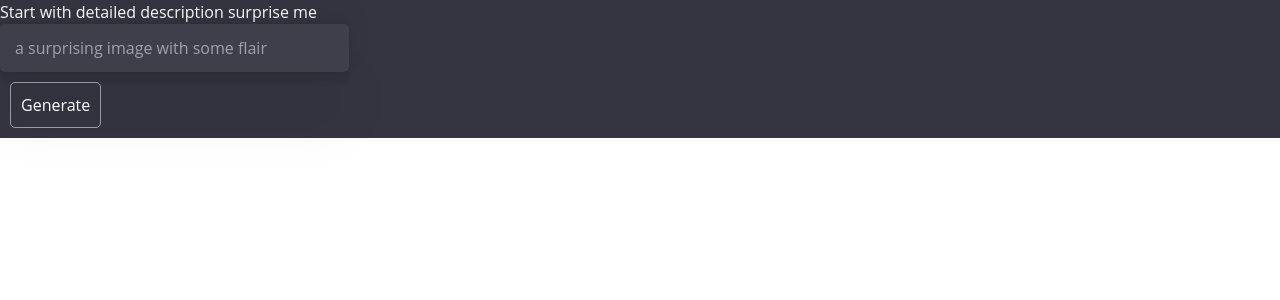
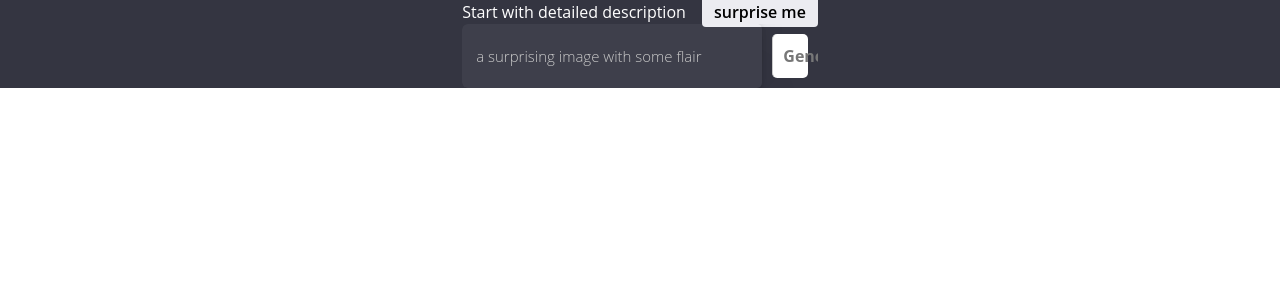
Before and after one commit to Jaymoo87/AIPortal, a React app: page /dalle in a window 1280 px wide. Shown: the top 300 px of the page. Built offline with nearby package versions, Linux system fonts and the light colour scheme.

Commit message:
just alittle more style

```diff
--- a/src/client/pages/DALLE.tsx
+++ b/src/client/pages/DALLE.tsx
@@ -10,12 +10,12 @@ const DALLE = (props: Props) => {
   ];
 
   return (
-    <div className="dalle-app">
+    <div className="w-full h-full dalle-app">
       <section className="search-section">
         <p>
           Start with detailed description <span className="surprise">surprise me</span>
         </p>
-        <div className="input-container">
+        <div className="dalle-input-container">
           <input placeholder="a surprising image with some flair" />
           <button>Generate</button>
         </div>
--- a/src/client/scss/app.css
+++ b/src/client/scss/app.css
@@ -54,10 +54,17 @@ input:focus {
   padding: 15px 0;
   cursor: pointer;
 }
-.app,
+
+.app {
+  background-color: #343541;
+  display: flex;
+}
+
 .dalle-app {
   background-color: #343541;
   display: flex;
+  justify-content: center;
+  flex-direction: row;
 }
 
 .side-bar {
@@ -131,3 +138,49 @@ input:focus {
   right: 0px;
   cursor: pointer;
 }
+
+.surprise {
+  background-color: #ececf1;
+  color: #000;
+  border-radius: 4px;
+  font-weight: 600;
+  margin: 0 0 2px 12px;
+  padding: 4px 12px;
+}
+
+.dalle-input-container {
+  width: 100%;
+  display: flex;
+  border-radius: 6px;
+  overflow: hidden;
+  box-shadow: rgba(0, 0, 82, 0.15);
+}
+
+.dalle-input-container input {
+  border: none;
+  padding: 13px 14px;
+  box-sizing: border-box;
+  outline: none;
+  font-size: 15px;
+  width: 90%;
+  font-weight: 200;
+}
+
+.dalle-input-container input::placeholder {
+  color: #cacaca;
+  font-weight: 200;
+}
+
+.dalle-input-container button {
+  width: 10%;
+  border: none;
+  border-left: 1px #cacaca solid;
+  background-color: #fff;
+  color: #777;
+  font-weight: bold;
+  cursor: pointer;
+}
+
+.dalle-input-container button:active {
+  background-color: #cacaca;
+}
```
